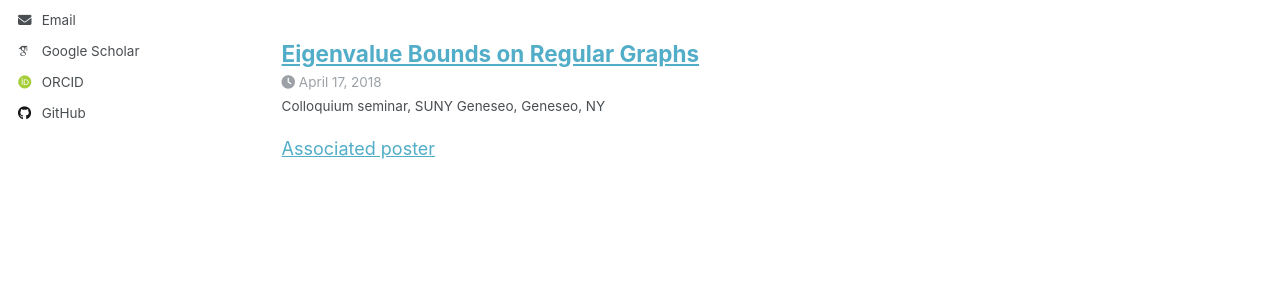
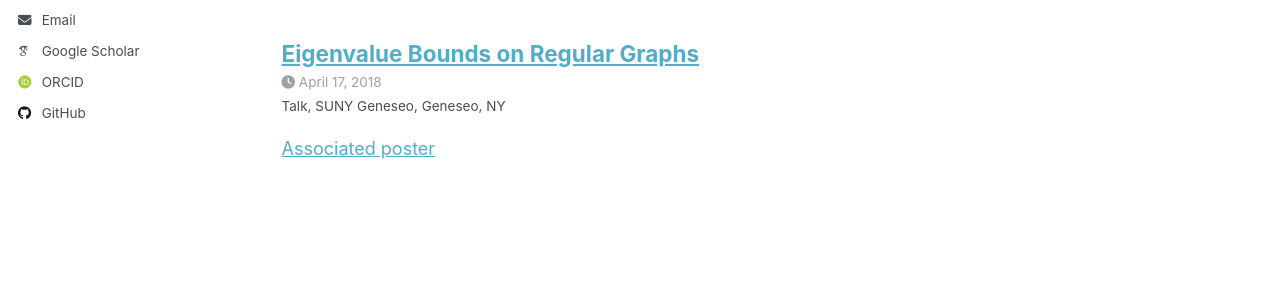
Before and after one commit to BethAnna/BethAnna.github.io, a Jekyll site: the page built from _pages/talks.html, in a window 1280 px wide and 900 px high, scrolled down 1470 px. Shown: the part 325-615 px from the top of the window. Built offline with Jekyll 4.4.1, drawn with Linux system fonts in a browser that asks for light colours; some web fonts are replaced; a script that is not in the unit is left out.

Commit message:
Update 2018-EigBounds-talk.md
Changed talk type to "Talk"

```diff
--- a/_talks/2018-EigBounds-talk.md
+++ b/_talks/2018-EigBounds-talk.md
@@ -1,7 +1,7 @@
 ---
 title: "Eigenvalue Bounds on Regular Graphs"
 collection: talks
-type: "Colloquium seminar"
+type: "Talk"
 permalink: /talks/2018-EigBounds-talk
 venue: "SUNY Geneseo"
 date: 2018-04-17
```
